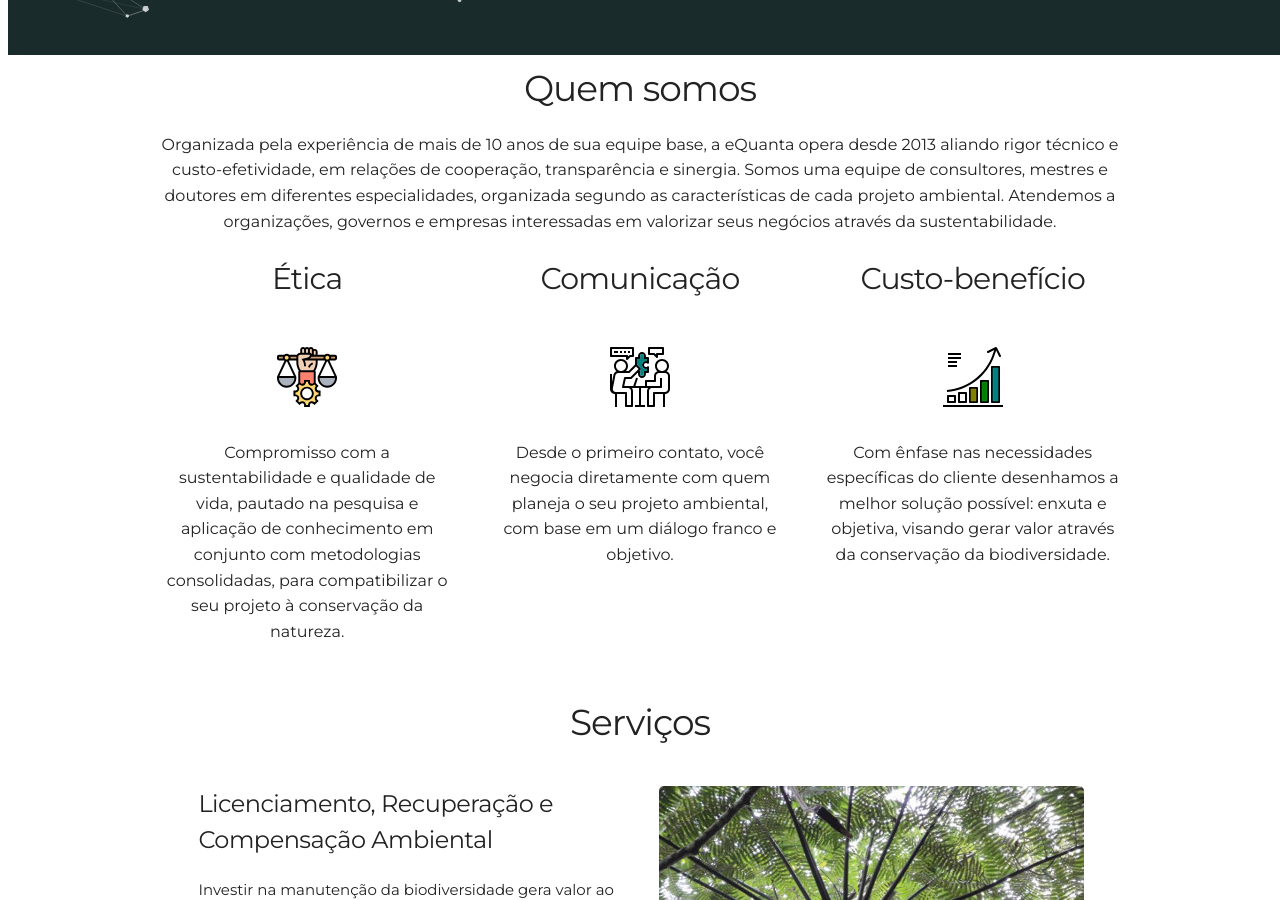
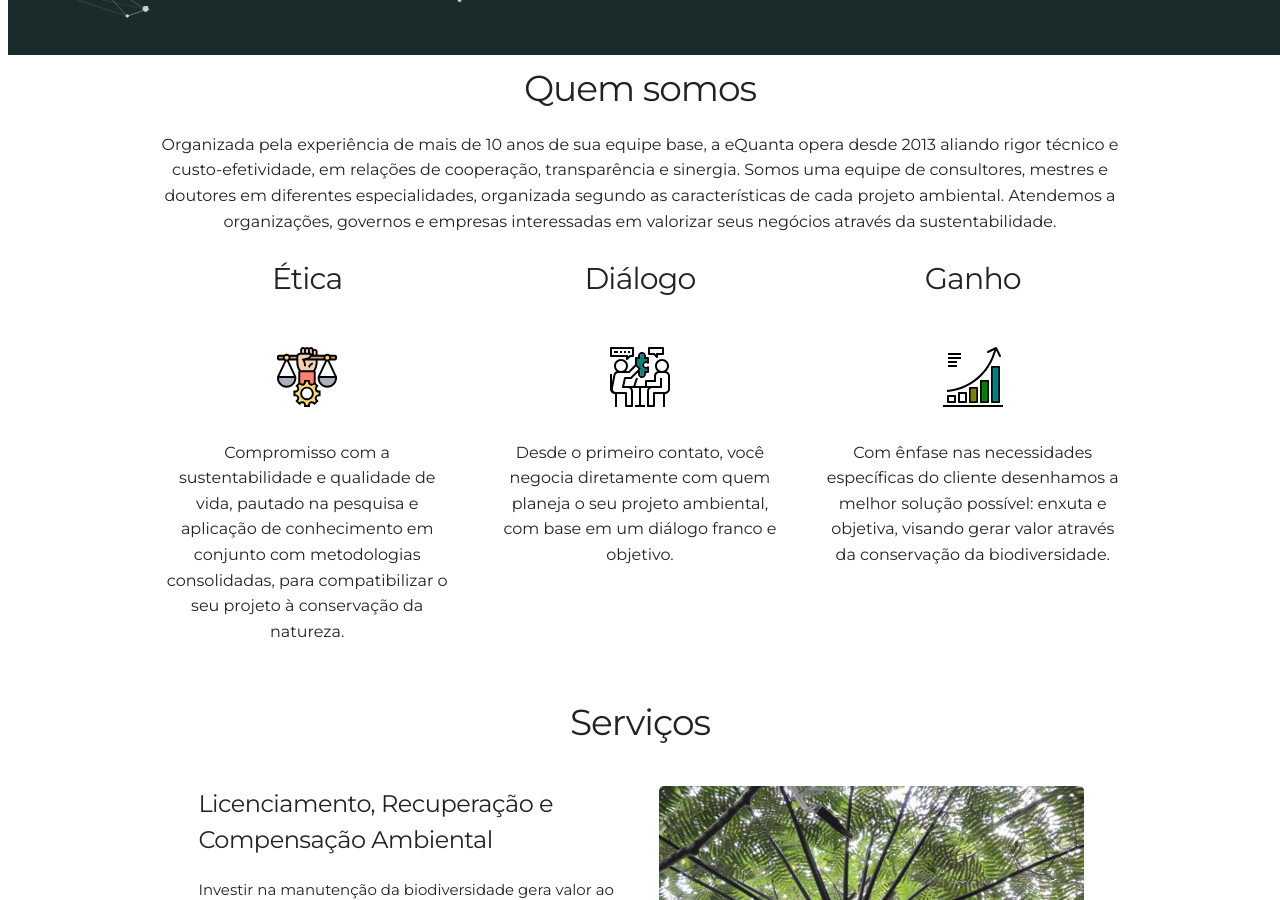
Before and after one commit to leroy1977/eQ1, a Jekyll site: the page built from index.html, in a window 1280 px wide and 900 px high, scrolled down 860 px. Built offline with Jekyll 4.4.1, drawn with Linux system fonts in a browser that asks for light colours.

Commit message:
Update about.html

```diff
--- a/_includes/about.html
+++ b/_includes/about.html
@@ -16,7 +16,7 @@
       <p>Compromisso com a sustentabilidade e qualidade de vida, pautado na pesquisa e aplicação de conhecimento em conjunto com metodologias consolidadas, para compatibilizar o seu projeto à conservação da natureza.</p>
     </div>
     <div class="four columns">
-      <h4>Comunicação</h4>
+      <h4>Diálogo</h4>
       <img alt="" src="{{ "/assets/img/meeting_puzzle_tiny.svg" | prepend: site.baseurl }}" />
       <!-- <i class="devicon-git-plain"></i>
       <i class="devicon-gulp-plain colored"></i>
@@ -24,7 +24,7 @@
       <p> Desde o primeiro contato, você negocia diretamente com quem planeja o seu projeto ambiental, com base em um diálogo franco e objetivo.</p>
     </div>
     <div class="four columns">
-      <h4>Custo-benefício</h4>
+      <h4>Ganho</h4>
       <img alt="" src="{{ "/assets/img/diagram_tiny_color.svg" | prepend: site.baseurl }}" />
       <!-- <i class="devicon-git-plain"></i>
       <i class="devicon-gulp-plain colored"></i>
```
